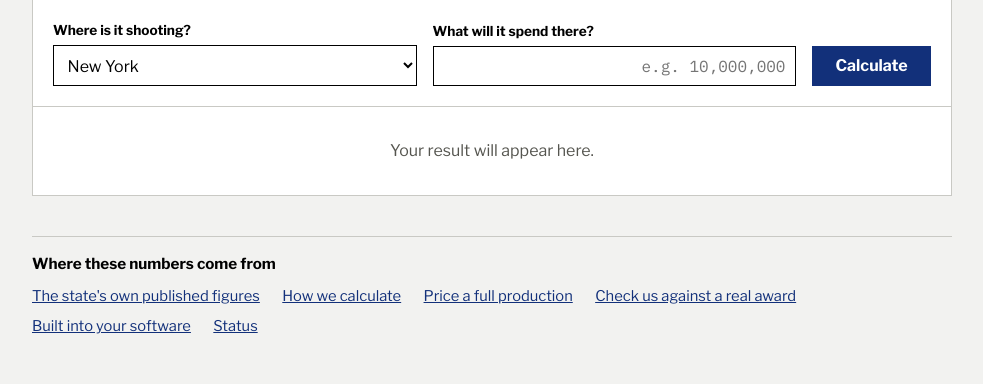
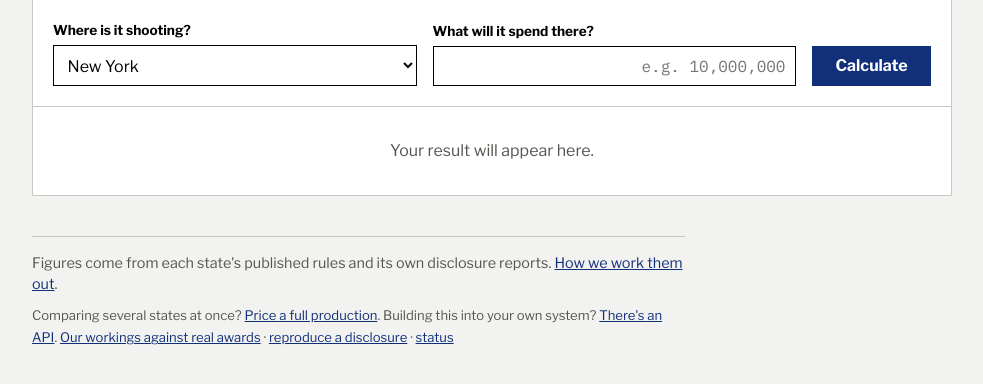
Before and after one commit to lyfedev/productionfinance, a FastAPI app: page / in a window 1280 px wide. Shown: the part 193-577 px from the top of the page, without its empty margins (148-1131 px from the left). Run offline with FastAPI, Linux system fonts and the light colour scheme.

Commit message:
fix: the landing page footer is a footer, not a site index
The nine links were internal pages with consumer labels on them. Nobody
pricing a shoot wants 'Check us against a real award' or 'Status'.

It reads as prose now: where the figures come from, and two offers that
answer a real next question — comparing several states, or using the API.
The evidence pages stay reachable, small, at the end, where someone who
wants to check our work will look for them.

Co-Authored-By: Claude Opus 5 <noreply@anthropic.com>

```diff
--- a/app/static/prodfin.css
+++ b/app/static/prodfin.css
@@ -79,11 +79,11 @@ details.steps ol { margin: .7rem 0 0; padding-left: 1.2rem; }
 details.steps li { margin: .3rem 0; color: var(--ink-2); font-size: .9rem; }
 details.steps li.applied { color: var(--ink); }
 
-/* ---- footer nav ---- */
-.more { margin-top: 2.5rem; border-top: 1px solid var(--rule); padding-top: 1rem; }
-.more h2 { font-size: .95rem; margin: 0 0 .5rem; }
-.more ul { list-style: none; margin: 0; padding: 0; display: flex; flex-wrap: wrap; gap: .4rem 1.4rem; }
-.more a { color: var(--action); font-size: .92rem; }
+/* ---- footer ---- */
+.more { margin-top: 2.5rem; border-top: 1px solid var(--rule); padding-top: 1rem;
+  color: var(--ink-2); font-size: .9rem; max-width: var(--measure); }
+.more p { margin: 0 0 .5rem; }
+.more .colophon { font-size: .82rem; line-height: 1.7; }
 
 a { color: var(--action); }
 :focus-visible { outline: 2px solid var(--action); outline-offset: 2px; }
--- a/app/templates/index.html
+++ b/app/templates/index.html
@@ -74,17 +74,19 @@
     </div>
   </div>
 
-  <nav class="more">
-    <h2>Where these numbers come from</h2>
-    <ul>
-      <li><a href="{{ public_path }}/proof">The state's own published figures</a></li>
-      <li><a href="{{ public_path }}/methodology">How we calculate</a></li>
-      <li><a href="{{ public_path }}/spec">Price a full production</a></li>
-      <li><a href="{{ public_path }}/validate">Check us against a real award</a></li>
-      <li><a href="{{ public_path }}/integrate">Built into your software</a></li>
-      <li><a href="{{ public_path }}/health">Status</a></li>
-    </ul>
-  </nav>
+  <footer class="more">
+    <p>
+      Figures come from each state's published rules and its own disclosure
+      reports. <a href="{{ public_path }}/methodology">How we work them out</a>.
+    </p>
+    <p class="colophon">
+      Comparing several states at once? <a href="{{ public_path }}/spec">Price a full production</a>.
+      Building this into your own system? <a href="{{ public_path }}/integrate">There's an API</a>.
+      <a href="{{ public_path }}/proof">Our workings against real awards</a> ·
+      <a href="{{ public_path }}/validate">reproduce a disclosure</a> ·
+      <a href="{{ public_path }}/health">status</a>
+    </p>
+  </footer>
 
 </div>
 <script src="{{ public_path }}/static/calc.js" defer></script>
```
